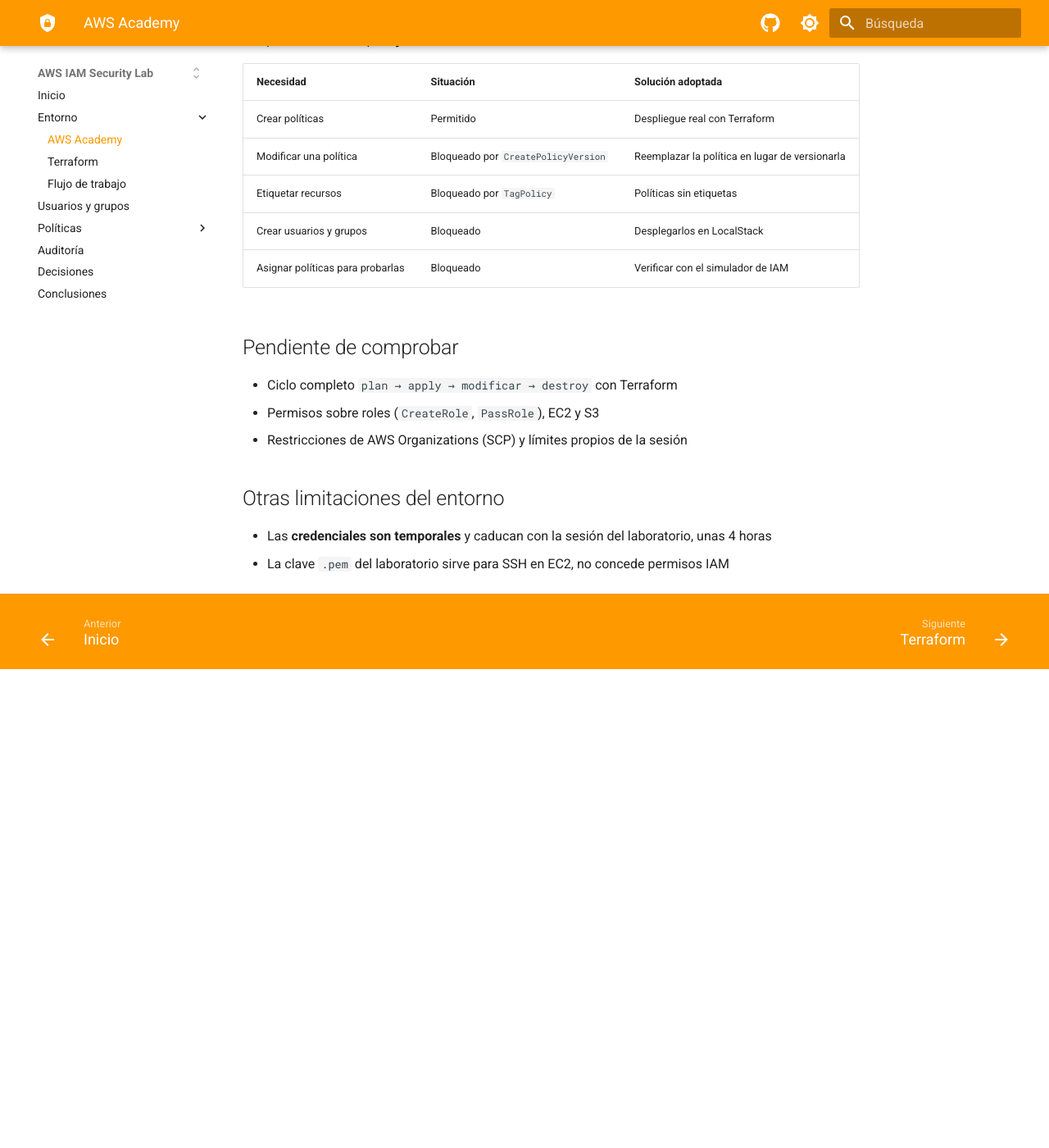
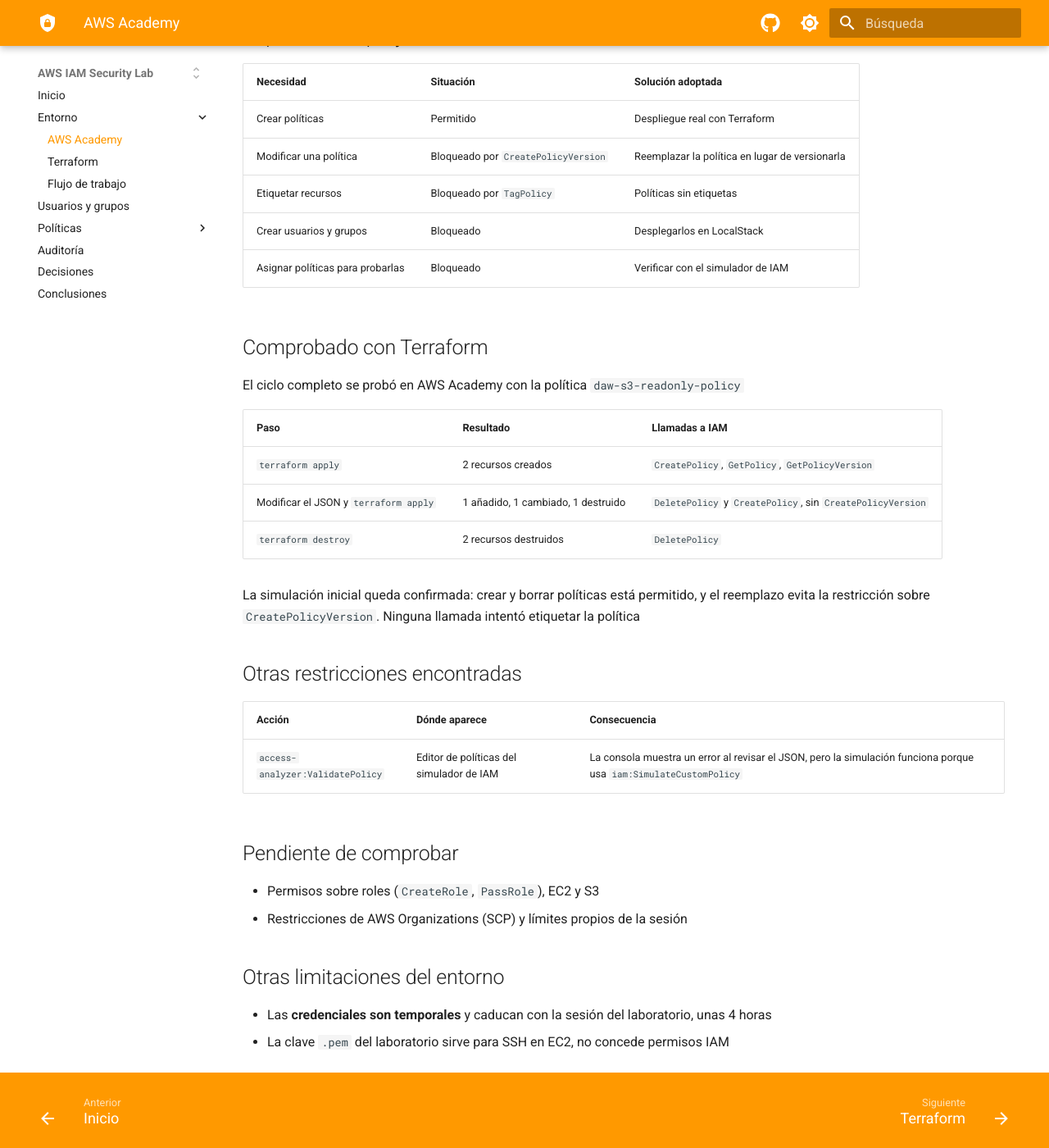
Before and after one commit to DavidTorro/aws-iam-security-lab, an MkDocs documentation site: the page built from docs/entorno/aws-academy.md, in a window 1280 px wide and 1400 px high, scrolled down 1980 px. Shown: the whole window at 82% size. Built offline with MkDocs 1.6.1 and Material for MkDocs 9.7.7, drawn with Linux system fonts in a browser that asks for light colours; comment, search, counter and statistics services are not loaded; before the commit the page ends 2796 px from its top, so only the background shows below that.

Commit message:
docs: document s3 readonly policy with screenshots and test results

```diff
--- a/docs/entorno/aws-academy.md
+++ b/docs/entorno/aws-academy.md
@@ -60,9 +60,26 @@ Esto demuestra que hay protecciones específicas sobre los recursos internos del
 | Crear usuarios y grupos | Bloqueado | Desplegarlos en LocalStack |
 | Asignar políticas para probarlas | Bloqueado | Verificar con el simulador de IAM |
 
+## Comprobado con Terraform
+
+El ciclo completo se probó en AWS Academy con la política `daw-s3-readonly-policy`
+
+| Paso | Resultado | Llamadas a IAM |
+|---|---|---|
+| `terraform apply` | 2 recursos creados | `CreatePolicy`, `GetPolicy`, `GetPolicyVersion` |
+| Modificar el JSON y `terraform apply` | 1 añadido, 1 cambiado, 1 destruido | `DeletePolicy` y `CreatePolicy`, sin `CreatePolicyVersion` |
+| `terraform destroy` | 2 recursos destruidos | `DeletePolicy` |
+
+La simulación inicial queda confirmada: crear y borrar políticas está permitido, y el reemplazo evita la restricción sobre `CreatePolicyVersion`. Ninguna llamada intentó etiquetar la política
+
+## Otras restricciones encontradas
+
+| Acción | Dónde aparece | Consecuencia |
+|---|---|---|
+| `access-analyzer:ValidatePolicy` | Editor de políticas del simulador de IAM | La consola muestra un error al revisar el JSON, pero la simulación funciona porque usa `iam:SimulateCustomPolicy` |
+
 ## Pendiente de comprobar
 
-- Ciclo completo `plan → apply → modificar → destroy` con Terraform
 - Permisos sobre roles (`CreateRole`, `PassRole`), EC2 y S3
 - Restricciones de AWS Organizations (SCP) y límites propios de la sesión
 
--- a/docs/stylesheets/extra.css
+++ b/docs/stylesheets/extra.css
@@ -122,3 +122,12 @@
 .md-footer-meta {
   display: none;
 }
+
+/* Capturas de pantalla con un marco suave en la web */
+.md-typeset img[src*="capturas/"] {
+  display: block;
+  margin: 1rem auto;
+  border: 1px solid var(--md-default-fg-color--lightest);
+  border-radius: 0.4rem;
+  box-shadow: 0 0.2rem 0.6rem #0000001a;
+}
```
Also changed, not shown: docs/auditoria/simulador.md (+25 -2 lines), docs/entorno/terraform.md (+36 -0 lines), docs/politicas/s3-readonly.md (+56 -2 lines), docs/assets/capturas/s3-readonly-json.png (added), docs/assets/capturas/s3-readonly-resumen.png (added), docs/assets/capturas/s3-readonly-simulador.png (added), 1 other file.
